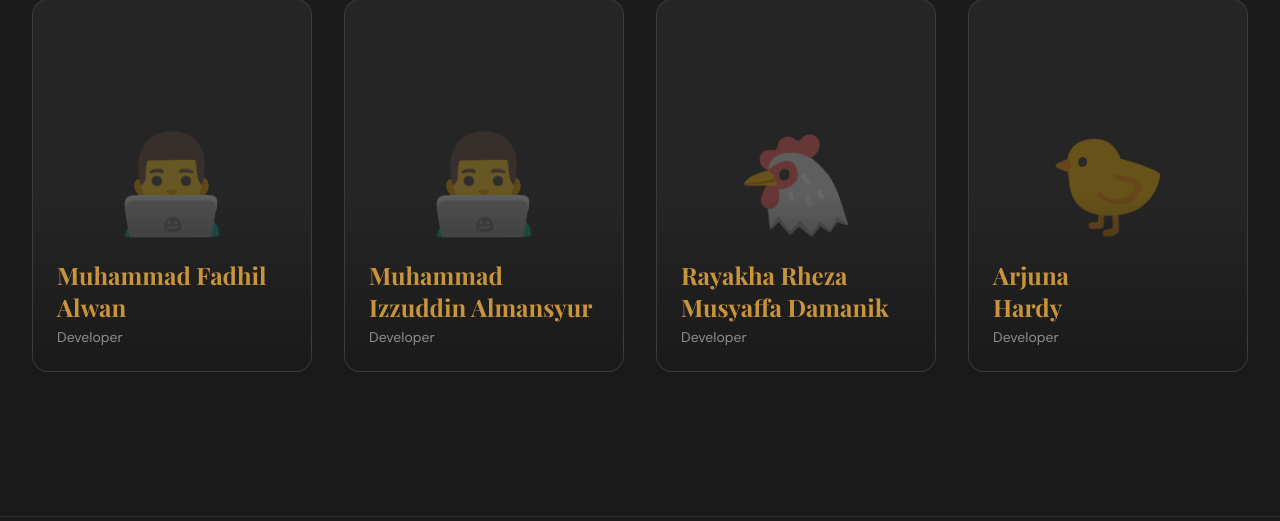
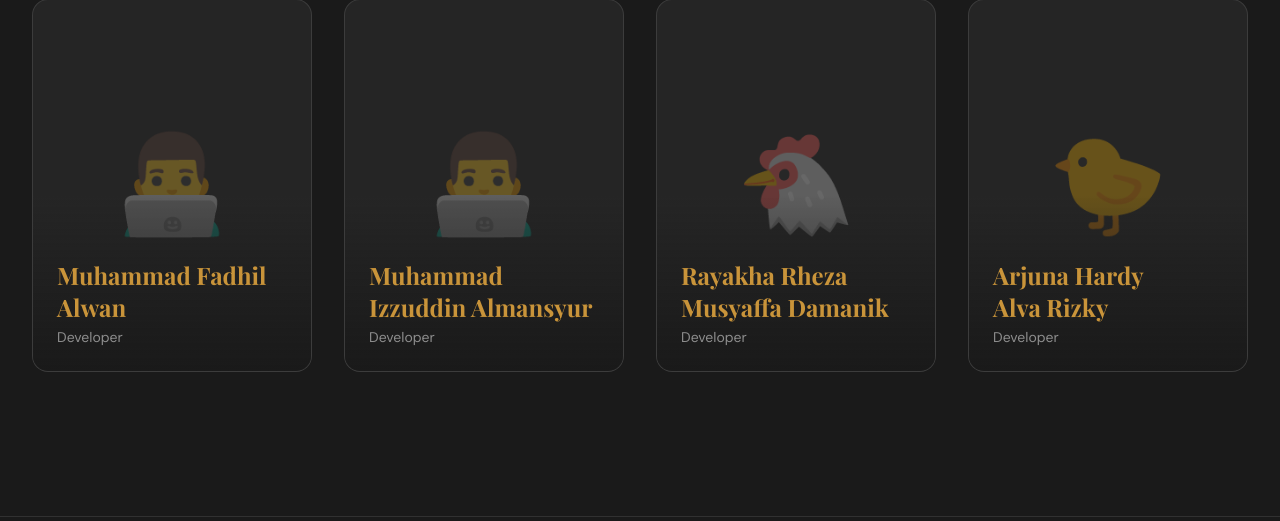
Before and after one commit to Rhapsodyss/ebook_app, a CodeIgniter 4 app: the page made by app/Views/about.php in a window 1280 px wide. Shown: the part 396-917 px from the top of the page. Run offline with PHP 8.4 and a stand-in for CodeIgniter, Linux system fonts and the light colour scheme; the template is opened without the code that fills it, so the values that code supplies are empty; some libraries are stand-ins or nearby versions; some web fonts are replaced.

Commit message:
update nama

```diff
--- a/app/Views/about.php
+++ b/app/Views/about.php
@@ -163,7 +163,7 @@
                         <div class="text-8xl opacity-30">🐤</div>
                     </div>
                     <div class="absolute bottom-0 left-0 right-0 bg-gradient-to-t from-ink to-transparent p-6 pt-16">
-                        <h3 class="font-display text-2xl font-bold text-amber">Arjuna<br>Hardy</h3>
+                        <h3 class="font-display text-2xl font-bold text-amber">Arjuna Hardy<br>Alva Rizky</h3>
                         <p class="text-white/50 text-sm mt-1"><?= htmlspecialchars($role4 ?? 'Developer') ?></p>
                     </div>
                 </div>
```
